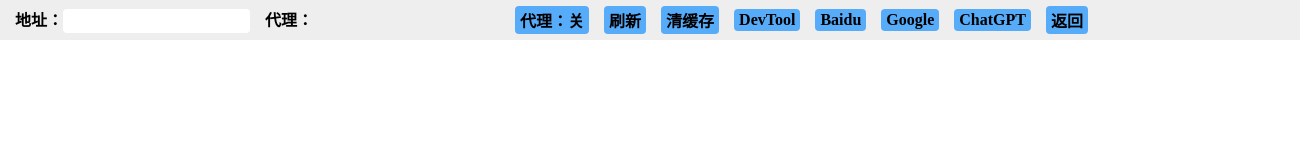
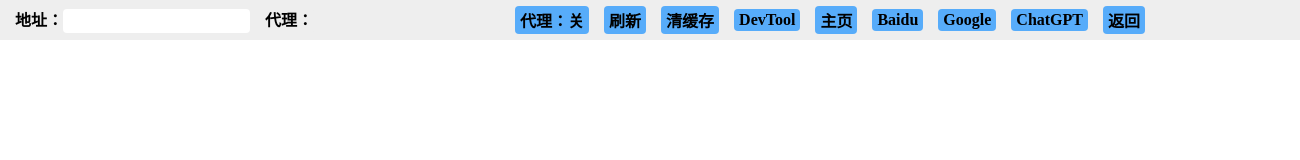
Before and after one commit to cencuansen/chatgpt-wrapper, an Electron app: page index.html in a window 1300 px wide. Drawn offline with Linux system fonts and the light colour scheme; no server answers.

Commit message:
返回主页按钮

```diff
--- a/index.html
+++ b/index.html
@@ -26,6 +26,7 @@
             <div id="refresh" class="button" onclick="refreshHandle()">刷新</div>
             <div id="clear-cache" class="button" onclick="clearCacheHandle()">清缓存</div>
             <div id="open-devtool" class="button" onclick="openDevtoolHandle()">DevTool</div>
+            <div id="open-home" class="button" onclick="openUrlHandle('file:\/\/\/welcome.html')">主页</div>
             <div id="open-baidu" class="button" onclick="openUrlHandle('https:\/\/www.baidu.com')">Baidu</div>
             <div id="open-google" class="button" onclick="openUrlHandle('https:\/\/www.google.com')">Google</div>
             <div id="open-chatgpt" class="button" onclick="openUrlHandle('https:\/\/chat.openai.com')">ChatGPT</div>
--- a/main-script.js
+++ b/main-script.js
@@ -79,7 +79,8 @@ async function openUrlHandle(url) {
   if (oldUrlSetting === url) {
     return;
   }
-  if (!url.startsWith("http") || !url.startsWith("https")) {
+  if (url.startsWith("file") || url.endsWith(".html")) { }
+  else if (!url.startsWith("http") || !url.startsWith("https")) {
     url = `https://${url}`;
   }
   await webview.loadURL(url);
```
